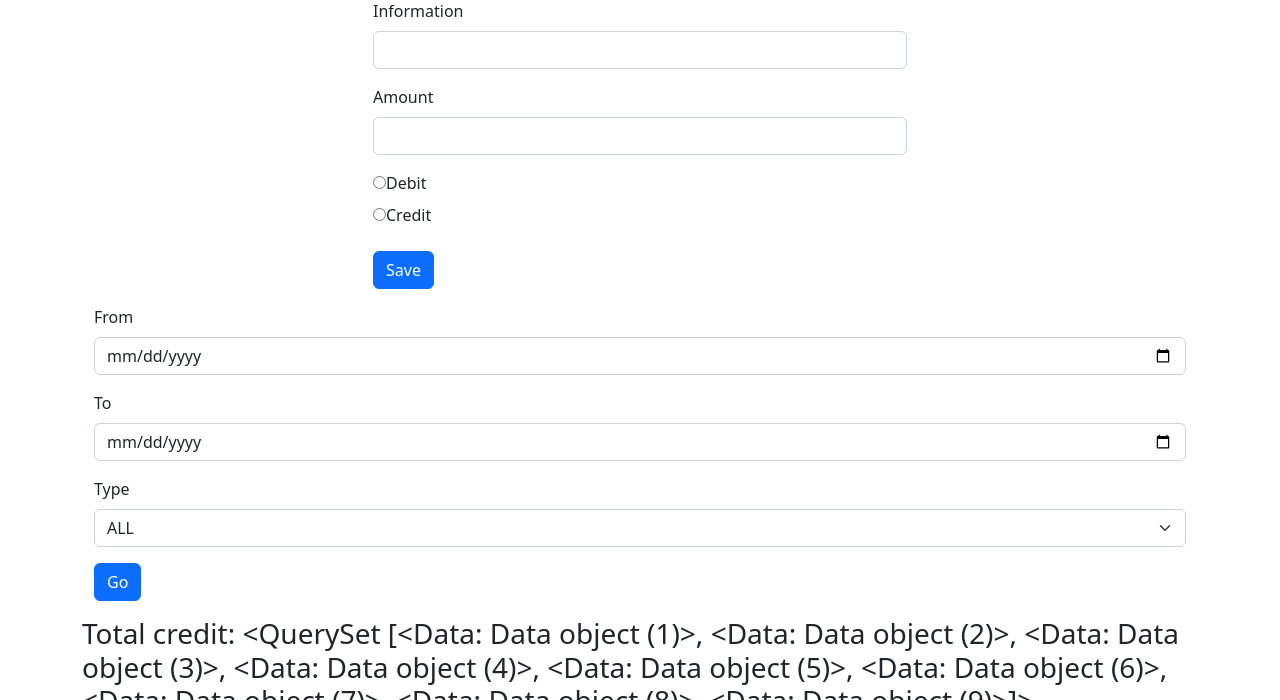
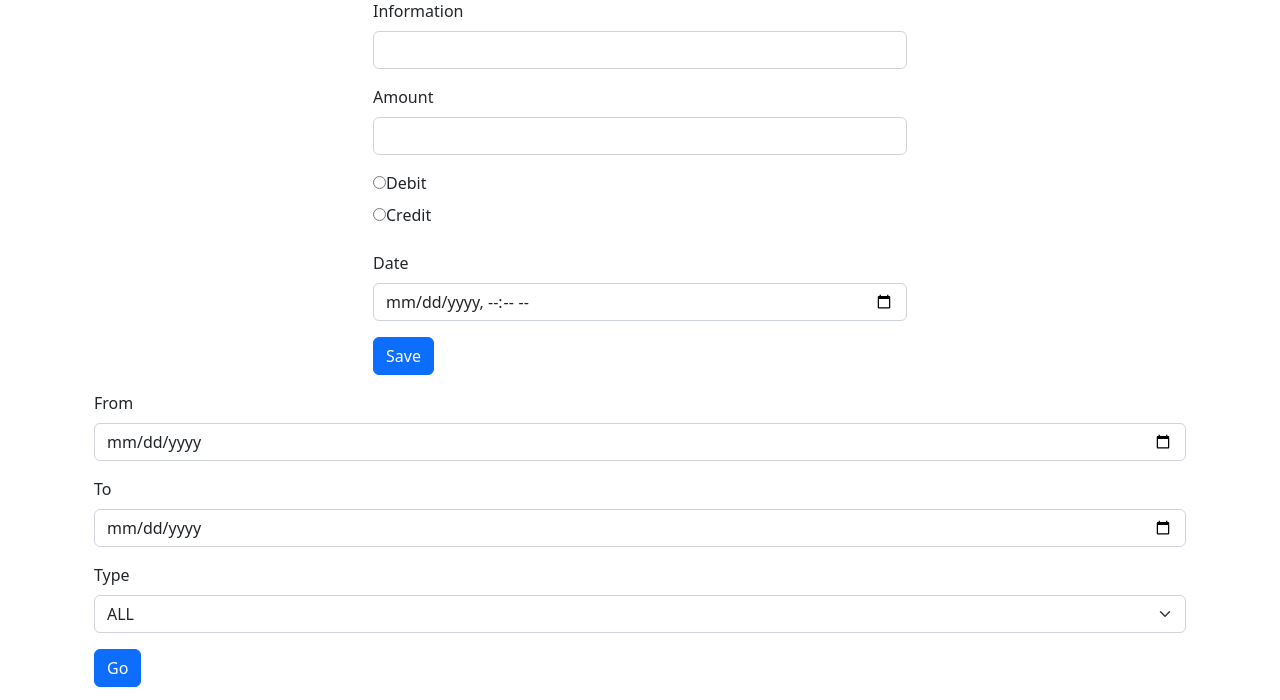
Before and after one commit to Naman-0206/Money-Manager, a Django app: template cash_app/templates/index.html in a window 1280 px wide. Shown: the part 177-877 px from the top of the page. Run offline with Django 4.2, Linux system fonts and the light colour scheme; the template is opened without the code that fills it: values that come from a table or form of the project are taken from there, others are empty; a user stored in the database is signed in; data comes from the database, SQL or seed files in the repository.

Commit message:
added date

```diff
--- a/cash_app/templates/index.html
+++ b/cash_app/templates/index.html
@@ -17,9 +17,13 @@
             </div>
             <div class="mb-3">
                 <input type="radio" name="type" class="" value="debit" id="debit" required><label for="debit"
-                    class="form-label">Debit</label><br>
+                class="form-label">Debit</label><br>
                 <input type="radio" name="type" class="" value="credit" id="credit" required><label for="credit"
-                    class="form-label">Credit</label>
+                class="form-label">Credit</label>
+            </div>
+            <div class="mb-3">
+                <label for="date" class="form-label">Date</label>
+                <input type="datetime-local" name="date" class="form-control" id="date" value='{{date}}' autocomplete="on" required>
             </div>
 
             <button type="submit" class="btn btn-primary">Save</button>
--- a/cash_app/views.py
+++ b/cash_app/views.py
@@ -16,11 +16,12 @@ def home(request):
         information = request.POST.get('information')
         amount = request.POST.get('amount')
         type = request.POST.get('type')
+        date = request.POST.get('date')
         print(user_id,information,amount,type)
         if information and amount and type:
             model = Data(user = request.user)
             model.info = information.title()
-            model.date_time = datetime.now()
+            model.date_time = datetime.strptime(date, '%Y-%m-%dT%H:%M')
             model.amount = amount
             model.type=type.lower()
             model.save()
@@ -49,6 +50,7 @@ def home(request):
 
         data = data.order_by('-date_time')
         context={
+            'date':datetime.now().strftime('%Y-%m-%dT%H:%M'),
             "data" : data[:15],
             "total_credit" : credit,
             "total_debit" : debit,
@@ -56,7 +58,7 @@ def home(request):
             }
         return render(request, 'index.html' , context=context)
 
-    context={
+    context={ 'date':datetime.now(),
         }
     return render(request, 'index.html' , context=context)
 
```
